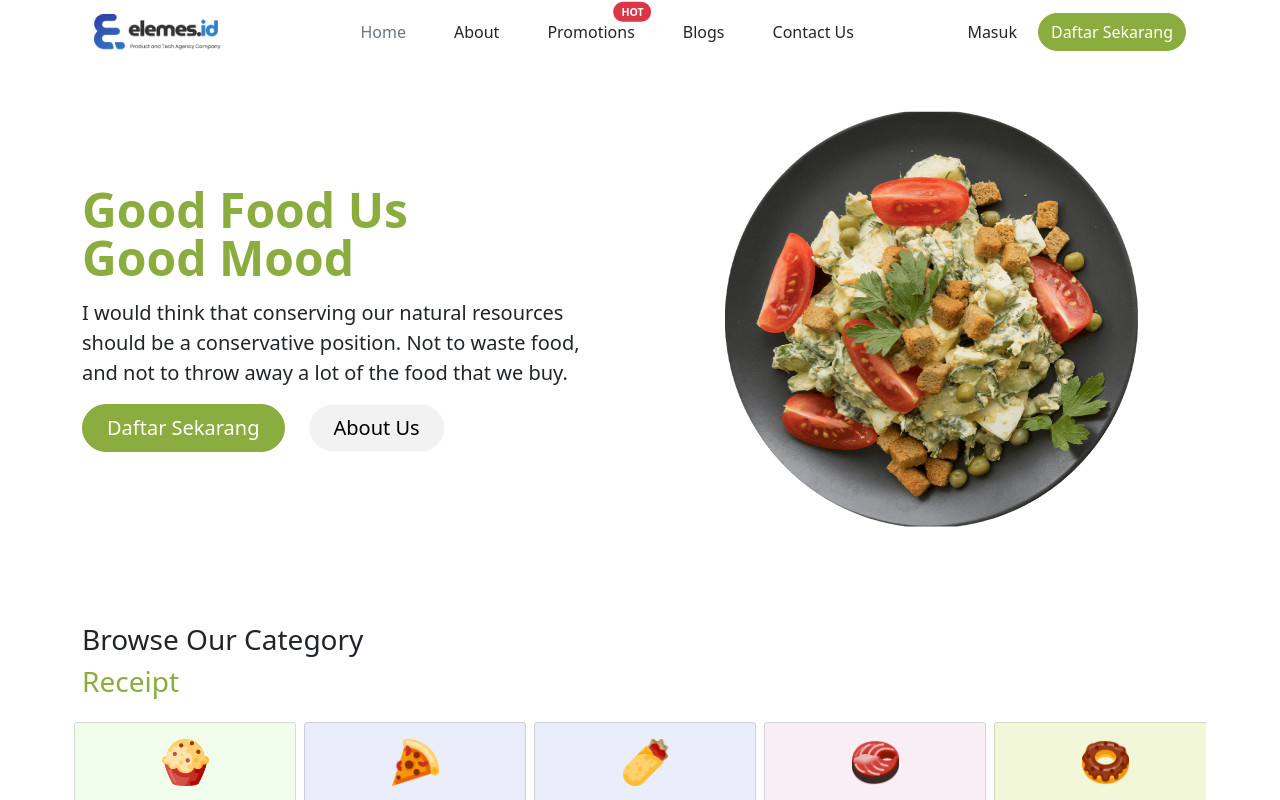
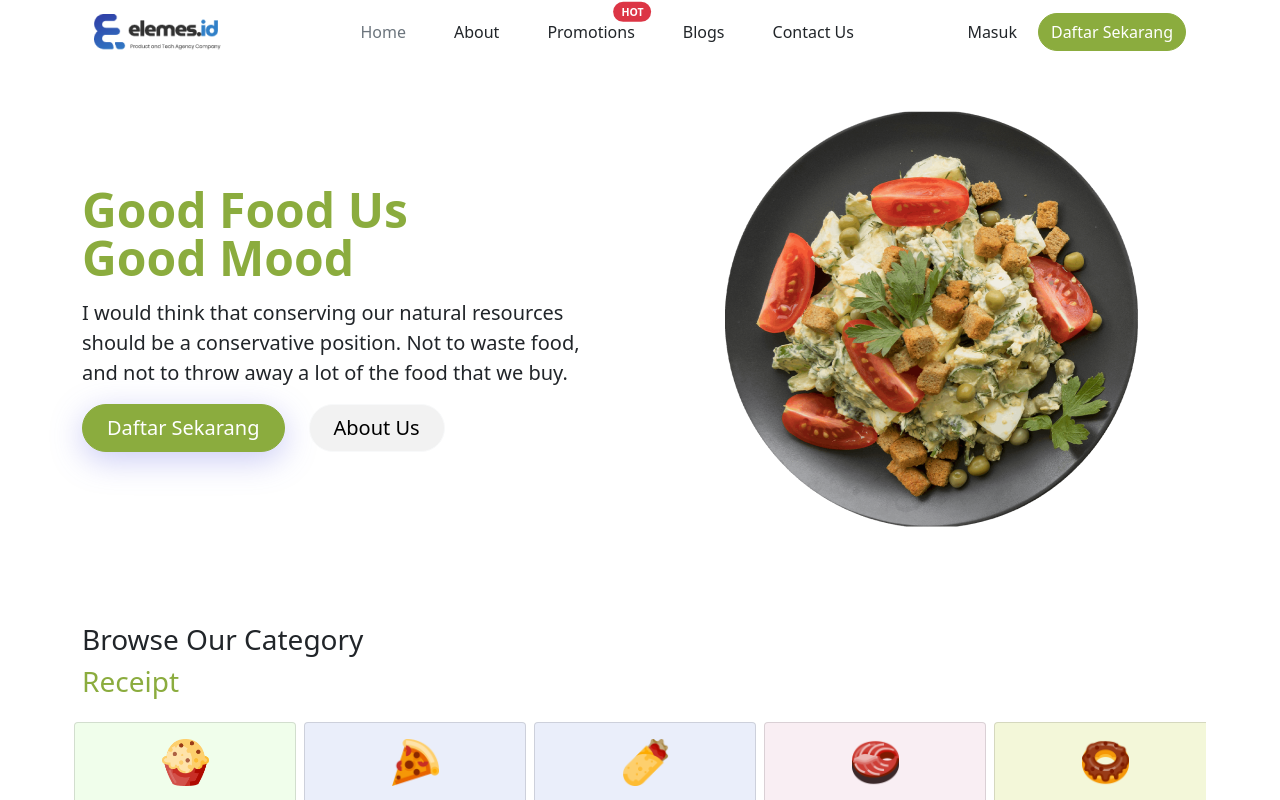
Before and after one commit to jprumekso/goodfood, a Vue app: page / in a window 1280 px wide. Shown: the top 800 px of the page. Built offline with nearby package versions, Linux system fonts and the light colour scheme.

Commit message:
apply shadow

```diff
--- a/src/assets/css/style.css
+++ b/src/assets/css/style.css
@@ -14,3 +14,11 @@
 .text-warning {
   color: #ff8412 !important;
 }
+
+.shadow {
+  box-shadow: 0px 8px 32px rgba(102, 107, 226, 0.35) !important;
+}
+
+.shadow-sm {
+  box-shadow: 0px 11px 39px rgba(0, 0, 0, 0.07) !important;
+}
--- a/src/views/Home.vue
+++ b/src/views/Home.vue
@@ -67,7 +67,7 @@
         <div class="d-flex">
           <button
             type="button"
-            class="btn btn-primary btn-lg rounded-pill px-4 me-4"
+            class="btn btn-primary btn-lg rounded-pill px-4 me-4 shadow"
           >
             Daftar Sekarang
           </button>
@@ -165,7 +165,7 @@
       <div class="row mb-5" style="row-gap: 1.5rem">
         <div v-for="recipe in recipes" :key="recipe.id" class="col-12 col-lg-3">
           <div
-            class="card shadow"
+            class="card shadow-sm"
             :style="{ 'background-color': recipe.color }"
           >
             <div class="card-body">
```
